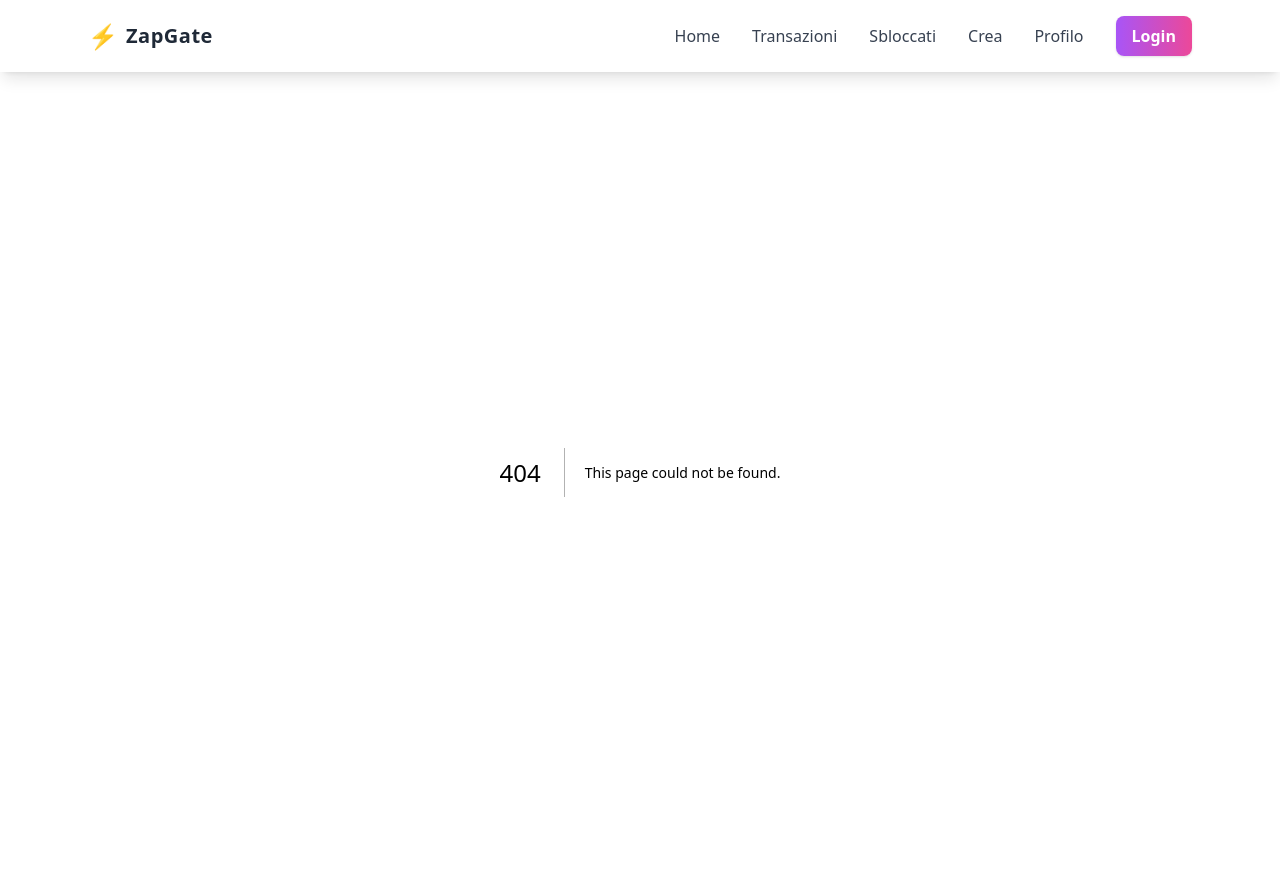
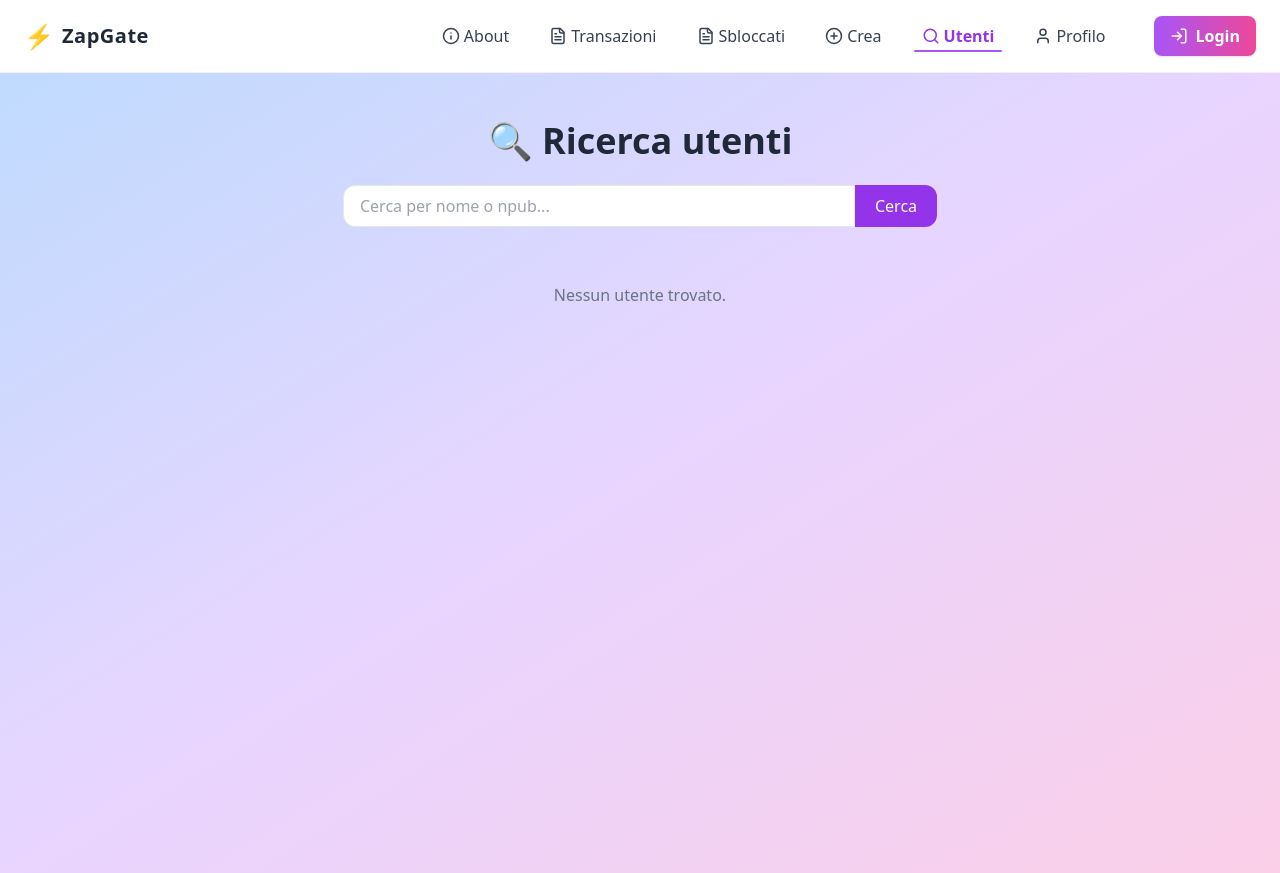
Before and after one commit to dadegio/ZapGate, a Next.js app: page /users in a window 1280 px wide. Before the commit this address had no page. Built offline with nearby package versions, Linux system fonts and the light colour scheme.

Commit message:
Migliorie alle pagine profile, creazione about, cambio navbar

```diff
--- /dev/null
+++ b/app/about/page.tsx
@@ -0,0 +1,44 @@
+"use client"
+
+import {useEffect} from "react";
+
+export default function AboutPage() {
+
+    useEffect(() => {
+        // 👇 forza lo scroll all'inizio della pagina
+        window.scrollTo({ top: 0, behavior: "smooth" });
+    }, []);
+
+
+    return (
+        <div className="min-h-screen bg-gradient-to-br from-pink-200 via-purple-200 to-blue-200 px-6 py-16">
+            <div className="max-w-4xl mx-auto bg-white rounded-2xl shadow-xl p-10 animate-fadeIn">
+                <h1 className="text-5xl font-extrabold text-center text-gray-800 mb-8">
+                    📖 La storia dell’app
+                </h1>
+
+                <p className="text-lg text-gray-700 leading-relaxed mb-6">
+                    Questa piattaforma nasce dall’idea di unire <strong>Nostr</strong> ⚡ e
+                    la <strong>Lightning Network</strong> per creare un ecosistema
+                    decentralizzato di contenuti.
+                </p>
+
+                <p className="text-lg text-gray-700 leading-relaxed mb-6">
+                    Gli utenti possono <strong>creare, vendere e sbloccare</strong>{" "}
+                    contenuti digitali in modo sicuro, senza intermediari e con il potere
+                    dei micropagamenti istantanei.
+                </p>
+
+                <p className="text-lg text-gray-700 leading-relaxed mb-6">
+                    La missione è semplice: <em>dare valore ai contenuti e libertà agli
+                    utenti</em>.
+                </p>
+
+                <p className="text-lg text-gray-700 leading-relaxed">
+                    Ogni post pubblicato, ogni zap inviato e ogni profilo creato diventa
+                    parte della storia di un social più libero, aperto e resiliente. 🚀
+                </p>
+            </div>
+        </div>
+    );
+}
--- a/app/content/[id]/page.tsx
+++ b/app/content/[id]/page.tsx
@@ -1,12 +1,13 @@
 // app/content/[id]/page.tsx
 
-'use client';
+"use client";
 
-import { useParams, useRouter } from 'next/navigation';
-import { useEffect, useState } from 'react';
-import { pool } from '../../../lib/nostr';
-import { RELAYS } from '../../../lib/config';
-import ContentCard from '../../../components/ContentCard';
+import { useParams, useRouter } from "next/navigation";
+import { useEffect, useState } from "react";
+import { pool } from "../../../lib/nostr";
+import { RELAYS } from "../../../lib/config";
+import ContentCard from "../../../components/ContentCard";
+import { ArrowLeft } from "lucide-react";
 
 interface Post {
     id: string;
@@ -26,48 +27,51 @@ export default function ContentPage() {
 
     // ✅ recupera utente loggato
     useEffect(() => {
-        const data = sessionStorage.getItem('loggedInUser');
+        const data = sessionStorage.getItem("loggedInUser");
         if (data) {
             setLoggedUser(JSON.parse(data));
         } else {
-            router.push('/login');
+            router.push("/login");
         }
     }, [router]);
+
+    useEffect(() => {
+        // 👇 forza lo scroll all'inizio della pagina
+        window.scrollTo({ top: 0, behavior: "smooth" });
+    }, []);
+
 
     // ✅ carica contenuto da Nostr
     useEffect(() => {
         if (!params?.id) return;
         if (!loggedUser) return;
 
-        const relayUrls = RELAYS.map(r => r.url);
+        const relayUrls = RELAYS.map((r) => r.url);
 
-
-        const sub = pool.sub(
-            relayUrls,
-            [{ ids: [params.id as string] }]
-        );
+        const sub = pool.sub(relayUrls, [{ ids: [params.id as string] }]);
 
         (sub as any).on("event", (event: any) => {
             console.log("Evento ricevuto:", event);
 
             setItem({
                 id: event.id,
-                title: event.tags.find((t: string[]) => t[0] === "title")?.[1] || "Senza titolo",
+                title:
+                    event.tags.find((t: string[]) => t[0] === "title")?.[1] ||
+                    "Senza titolo",
                 fullContent: event.content,
                 priceSats: parseInt(
                     event.tags.find((t: string[]) => t[0] === "price_sats")?.[1] || "0",
                     10
                 ),
                 authorNpub: event.pubkey,
-                // usa sempre la lista completa dei relay noti
-                relays: RELAYS.map(r => r.url),
+                relays: RELAYS.map((r) => r.url),
             });
 
             (sub as any).unsub();
         });
 
-        sub.on('eose', () => {
-            console.log('🚫 Nessun evento trovato per questo ID');
+        sub.on("eose", () => {
+            console.log("🚫 Nessun evento trovato per questo ID");
         });
 
         return () => sub.unsub();
@@ -77,7 +81,7 @@ export default function ContentPage() {
 
     if (!item) {
         return (
-            <div className="min-h-screen flex items-center justify-center text-gray-600">
+            <div className="min-h-screen flex items-center justify-center text-gray-600 animate-pulse">
                 ⏳ Caricamento contenuto...
             </div>
         );
@@ -85,19 +89,28 @@ export default function ContentPage() {
 
     return (
         <div className="min-h-screen bg-gradient-to-br from-blue-50 via-purple-50 to-pink-50 px-6 py-10 animate-fadeIn">
+            <div className="max-w-4xl mx-auto">
                 {/* 🔙 Pulsante back */}
                 <button
                     onClick={() => router.back()}
-                className="mb-6 px-4 py-2 bg-purple-100 hover:bg-purple-200 text-gray-700 rounded-lg shadow-sm transition"
+                    className="mb-6 flex items-center gap-2 px-4 py-2 bg-white/80 hover:bg-white text-purple-600 rounded-lg shadow transition"
                 >
-                ⬅ Torna indietro
+                    <ArrowLeft size={18} />
+                    Torna indietro
                 </button>
 
-            <h1 className="text-3xl font-extrabold text-gray-800 mb-6 drop-shadow">
+                {/* Titolo */}
+                <div className="mb-6 text-center">
+                    <h1 className="text-4xl font-extrabold text-gray-800 drop-shadow-sm">
                         {item.title}
                     </h1>
+                    <p className="text-sm text-gray-500 mt-2">
+                        Autore: {item.authorNpub.slice(0, 12)}…
+                    </p>
+                </div>
 
-            <div className="bg-white/90 rounded-2xl shadow-lg p-6">
+                {/* Card contenuto */}
+                <div className="bg-white/90 rounded-2xl shadow-lg p-6 backdrop-blur-sm">
                     <ContentCard
                         item={item}
                         loggedUser={loggedUser}
@@ -105,5 +118,6 @@ export default function ContentPage() {
                     />
                 </div>
             </div>
+        </div>
     );
 }
--- /dev/null
+++ b/app/users/page.tsx
@@ -0,0 +1,118 @@
+"use client";
+
+import { useState } from "react";
+import { relayInit } from "nostr-tools";
+import { RELAYS } from "../../lib/config";
+import Link from "next/link";
+
+interface Profile {
+    npub: string;
+    name?: string;
+    about?: string;
+    picture?: string;
+    lud16?: string;
+}
+
+export default function UsersPage() {
+    const [query, setQuery] = useState("");
+    const [results, setResults] = useState<Profile[]>([]);
+    const [loading, setLoading] = useState(false);
+
+    const handleSearch = async (e: React.FormEvent) => {
+        e.preventDefault();
+        if (!query.trim()) return;
+        setLoading(true);
+        setResults([]);
+
+        const profiles: Record<string, Profile> = {};
+
+        for (const { url } of RELAYS) {
+            try {
+                const relay = relayInit(url);
+                await relay.connect();
+                const sub = relay.sub([{ kinds: [0], search: query, limit: 20 }]);
+
+                sub.on("event", (event) => {
+                    try {
+                        const metadata = JSON.parse(event.content);
+                        const lowerQuery = query.toLowerCase();
+
+                        if (
+                            metadata.name?.toLowerCase().includes(lowerQuery) ||
+                            metadata.lud16?.toLowerCase().includes(lowerQuery)
+                        ) {
+                            profiles[event.pubkey] = {
+                                npub: event.pubkey,
+                                name: metadata.name,
+                                about: metadata.about,
+                                picture: metadata.picture,
+                                lud16: metadata.lud16,
+                            };
+                            setResults(Object.values(profiles));
+                        }
+                    } catch {}
+                });
+
+
+                sub.on("eose", () => sub.unsub());
+            } catch (err) {
+                console.warn("Errore relay", url, err);
+            }
+        }
+
+        setLoading(false);
+    };
+
+    return (
+        <div className="min-h-screen bg-gradient-to-br from-blue-200 via-purple-200 to-pink-200 px-6 py-12">
+            <h1 className="text-4xl font-extrabold text-gray-800 text-center mb-6">
+                🔍 Ricerca utenti
+            </h1>
+
+            <form onSubmit={handleSearch} className="flex justify-center mb-8">
+                <input
+                    type="text"
+                    value={query}
+                    onChange={(e) => setQuery(e.target.value)}
+                    placeholder="Cerca per nome o npub..."
+                    className="w-full max-w-lg px-4 py-2 rounded-l-xl border focus:ring-2 focus:ring-purple-400"
+                />
+                <button
+                    type="submit"
+                    className="bg-purple-600 text-white px-5 rounded-r-xl hover:bg-purple-700"
+                >
+                    Cerca
+                </button>
+            </form>
+
+            {loading && <p className="text-center text-gray-600">⏳ Ricerca...</p>}
+
+            <div className="grid gap-6 max-w-4xl mx-auto">
+                {results.map((u) => (
+                    <Link key={u.npub} href={`/profile/${u.npub}`}>
+                        <div className="bg-white rounded-xl shadow p-4 flex items-center gap-4 hover:bg-gray-50 cursor-pointer">
+                            {u.picture ? (
+                                <img
+                                    src={u.picture}
+                                    alt="avatar"
+                                    className="w-14 h-14 rounded-full object-cover shadow"
+                                />
+                            ) : (
+                                <div className="w-14 h-14 rounded-full bg-gray-300" />
+                            )}
+                            <div>
+                                <h2 className="font-bold text-lg">{u.name || "Anonimo"}</h2>
+                                <p className="text-sm text-gray-500 break-all">{u.npub}</p>
+                                {u.lud16 && <p className="text-xs text-purple-600">⚡ {u.lud16}</p>}
+                            </div>
+                        </div>
+                    </Link>
+                ))}
+            </div>
+
+            {results.length === 0 && !loading && (
+                <p className="text-center text-gray-500 mt-6">Nessun utente trovato.</p>
+            )}
+        </div>
+    );
+}
--- a/components/EditProfile.tsx
+++ b/components/EditProfile.tsx
@@ -13,24 +13,32 @@ interface ProfileForm {
     lud16: string;
 }
 
-export default function EditProfile({ initial }: { initial: ProfileForm }) {
+export default function EditProfile({
+                                        initial,
+                                        onSaved,
+                                    }: {
+    initial: ProfileForm;
+    onSaved?: (form: ProfileForm) => void; // ✅ callback
+}) {
     const [form, setForm] = useState<ProfileForm>(initial);
     const [loading, setLoading] = useState(false);
 
-    const handleChange = (e: React.ChangeEvent<HTMLInputElement | HTMLTextAreaElement>) => {
+    const handleChange = (
+        e: React.ChangeEvent<HTMLInputElement | HTMLTextAreaElement>
+    ) => {
         setForm({ ...form, [e.target.name]: e.target.value });
     };
 
     const handleSave = async () => {
         try {
             if (!window.nostr) {
-                alert("❌ Estensione Nostr non trovata (Alby, Nos2x, ecc.)");
+                console.error('❌ Estensione Nostr non trovata (Alby, Nos2x, ecc.)');
                 return;
             }
 
             setLoading(true);
 
-            // ✍️ Crea evento kind:0
+            // ✍️ Evento kind:0
             const event = {
                 kind: 0,
                 created_at: Math.floor(Date.now() / 1000),
@@ -53,19 +61,19 @@ export default function EditProfile({ initial }: { initial: ProfileForm }) {
                 }
             }
 
-            // 📦 Salva anche in eventHistory (localStorage)
-            const current = JSON.parse(localStorage.getItem("eventHistory") || "[]");
+            // 📦 Salva in eventHistory
+            const current = JSON.parse(localStorage.getItem('eventHistory') || '[]');
             current.push({
                 time: Date.now(),
                 kind: signedEvent.kind,
                 event: signedEvent,
             });
-            localStorage.setItem("eventHistory", JSON.stringify(current));
+            localStorage.setItem('eventHistory', JSON.stringify(current));
 
-            alert('✅ Profilo aggiornato su Nostr!');
+            // ✅ chiama callback per chiudere il form
+            if (onSaved) onSaved(form);
         } catch (e) {
-            console.error("❌ Errore salvataggio profilo:", e);
-            alert('❌ Errore salvataggio profilo');
+            console.error('❌ Errore salvataggio profilo:', e);
         } finally {
             setLoading(false);
         }
--- a/components/Navbar.tsx
+++ b/components/Navbar.tsx
@@ -1,9 +1,19 @@
-'use client';
+"use client";
 
 import Link from "next/link";
 import { useRouter, usePathname } from "next/navigation";
 import { useState, useEffect } from "react";
-import { Menu, X } from "lucide-react";
+import {
+    Menu,
+    X,
+    FileText,
+    PlusCircle,
+    User,
+    LogOut,
+    LogIn,
+    Search,
+    Info,
+} from "lucide-react";
 
 export default function Navbar() {
     const router = useRouter();
@@ -25,18 +35,19 @@ export default function Navbar() {
     };
 
     const navLinks = [
-        { href: "/", label: "Home" },
-        { href: "/transactions", label: "Transazioni" },
-        { href: "/my-content", label: "Sbloccati" },
-        { href: "/create", label: "Crea" },
+        { href: "/about", label: "About", icon: <Info size={18} /> },
+        { href: "/transactions", label: "Transazioni", icon: <FileText size={18} /> },
+        { href: "/my-content", label: "Sbloccati", icon: <FileText size={18} /> },
+        { href: "/create", label: "Crea", icon: <PlusCircle size={18} /> },
+        { href: "/users", label: "Utenti", icon: <Search size={18} /> },
         user
-            ? { href: `/profile/${user.npub}`, label: "Profilo" }
-            : { href: "/login", label: "Profilo" },
+            ? { href: `/profile/${user.npub}`, label: "Profilo", icon: <User size={18} /> }
+            : { href: "/login", label: "Profilo", icon: <User size={18} /> },
     ];
 
     return (
-        <header className="sticky top-0 w-full z-50 bg-white/70 backdrop-blur-md shadow-lg">
-            <div className="max-w-6xl mx-auto flex items-center justify-between px-6 py-4">
+        <header className="sticky top-0 w-full z-50 bg-white/60 backdrop-blur-lg border-b border-purple-200/40">
+            <div className="max-w-7xl mx-auto flex items-center justify-between px-6 py-4">
                 {/* Logo */}
                 <Link href="/" className="flex items-center gap-2 group">
                     <span className="text-2xl transition-transform group-hover:rotate-12">⚡</span>
@@ -46,40 +57,38 @@ export default function Navbar() {
                 </Link>
 
                 {/* Desktop menu */}
-                <nav className="hidden md:flex items-center gap-8">
+                <nav className="hidden md:flex items-center gap-6">
                     {navLinks.map((link) => (
                         <Link
                             key={link.href}
                             href={link.href}
-                            className={`relative transition font-medium ${
+                            className={`relative flex items-center gap-1 px-2 py-1 rounded-md transition ${
                                 pathname === link.href
-                                    ? "text-purple-600"
+                                    ? "text-purple-600 font-semibold"
                                     : "text-gray-700 hover:text-purple-600"
                             }`}
                         >
+                            {link.icon}
                             {link.label}
-                            {/* underline animata */}
-                            <span
-                                className={`absolute left-0 -bottom-1 h-[2px] bg-purple-500 transition-all ${
-                                    pathname === link.href ? "w-full" : "w-0 group-hover:w-full"
-                                }`}
-                            />
+                            {pathname === link.href && (
+                                <span className="absolute bottom-0 left-0 w-full h-[2px] bg-purple-500 rounded-full"></span>
+                            )}
                         </Link>
                     ))}
 
                     {user ? (
                         <button
                             onClick={handleLogout}
-                            className="bg-gradient-to-r from-purple-500 to-pink-500 text-white px-4 py-2 rounded-lg font-semibold shadow hover:scale-105 transition"
+                            className="ml-4 flex items-center gap-2 bg-gradient-to-r from-purple-500 to-pink-500 text-white px-4 py-2 rounded-lg font-semibold shadow hover:scale-105 transition"
                         >
-                            Logout
+                            <LogOut size={18} /> Logout
                         </button>
                     ) : (
                         <Link
                             href="/login"
-                            className="bg-gradient-to-r from-purple-500 to-pink-500 text-white px-4 py-2 rounded-lg font-semibold shadow hover:scale-105 transition"
+                            className="ml-4 flex items-center gap-2 bg-gradient-to-r from-purple-500 to-pink-500 text-white px-4 py-2 rounded-lg font-semibold shadow hover:scale-105 transition"
                         >
-                            Login
+                            <LogIn size={18} /> Login
                         </Link>
                     )}
                 </nav>
@@ -93,21 +102,29 @@ export default function Navbar() {
                 </button>
             </div>
 
-            {/* Mobile menu con animazione */}
+            {/* Mobile menu - slide da destra */}
             {menuOpen && (
-                <div className="md:hidden bg-white/90 backdrop-blur-md shadow-lg animate-slideDown">
-                    <nav className="flex flex-col p-4 gap-4">
+                <div className="fixed inset-0 bg-black/40 backdrop-blur-sm md:hidden z-40">
+                    <div className="absolute top-0 right-0 w-3/4 h-full bg-white shadow-lg p-6 flex flex-col gap-6 animate-slideIn">
+                        <button
+                            onClick={() => setMenuOpen(false)}
+                            className="self-end text-gray-500 hover:text-gray-700"
+                        >
+                            <X size={26} />
+                        </button>
+
                         {navLinks.map((link) => (
                             <Link
                                 key={link.href}
                                 href={link.href}
                                 onClick={() => setMenuOpen(false)}
-                                className={`transition font-medium ${
+                                className={`flex items-center gap-2 text-lg font-medium ${
                                     pathname === link.href
                                         ? "text-purple-600"
                                         : "text-gray-700 hover:text-purple-600"
                                 }`}
                             >
+                                {link.icon}
                                 {link.label}
                             </Link>
                         ))}
@@ -118,20 +135,20 @@ export default function Navbar() {
                                     handleLogout();
                                     setMenuOpen(false);
                                 }}
-                                className="bg-gradient-to-r from-purple-500 to-pink-500 text-white px-4 py-2 rounded-lg font-semibold shadow hover:scale-105 transition"
+                                className="flex items-center gap-2 bg-gradient-to-r from-purple-500 to-pink-500 text-white px-4 py-2 rounded-lg font-semibold shadow hover:scale-105 transition"
                             >
-                                Logout
+                                <LogOut size={18} /> Logout
                             </button>
                         ) : (
                             <Link
                                 href="/login"
                                 onClick={() => setMenuOpen(false)}
-                                className="bg-gradient-to-r from-purple-500 to-pink-500 text-white px-4 py-2 rounded-lg font-semibold shadow hover:scale-105 transition text-center"
+                                className="flex items-center gap-2 bg-gradient-to-r from-purple-500 to-pink-500 text-white px-4 py-2 rounded-lg font-semibold shadow hover:scale-105 transition text-center"
                             >
-                                Login
+                                <LogIn size={18} /> Login
                             </Link>
                         )}
-                    </nav>
+                    </div>
                 </div>
             )}
         </header>
```
Also changed, not shown: app/profile/[npub]/page.tsx (+40 -38 lines). Lines whose indentation alone changed are shown as unchanged.
